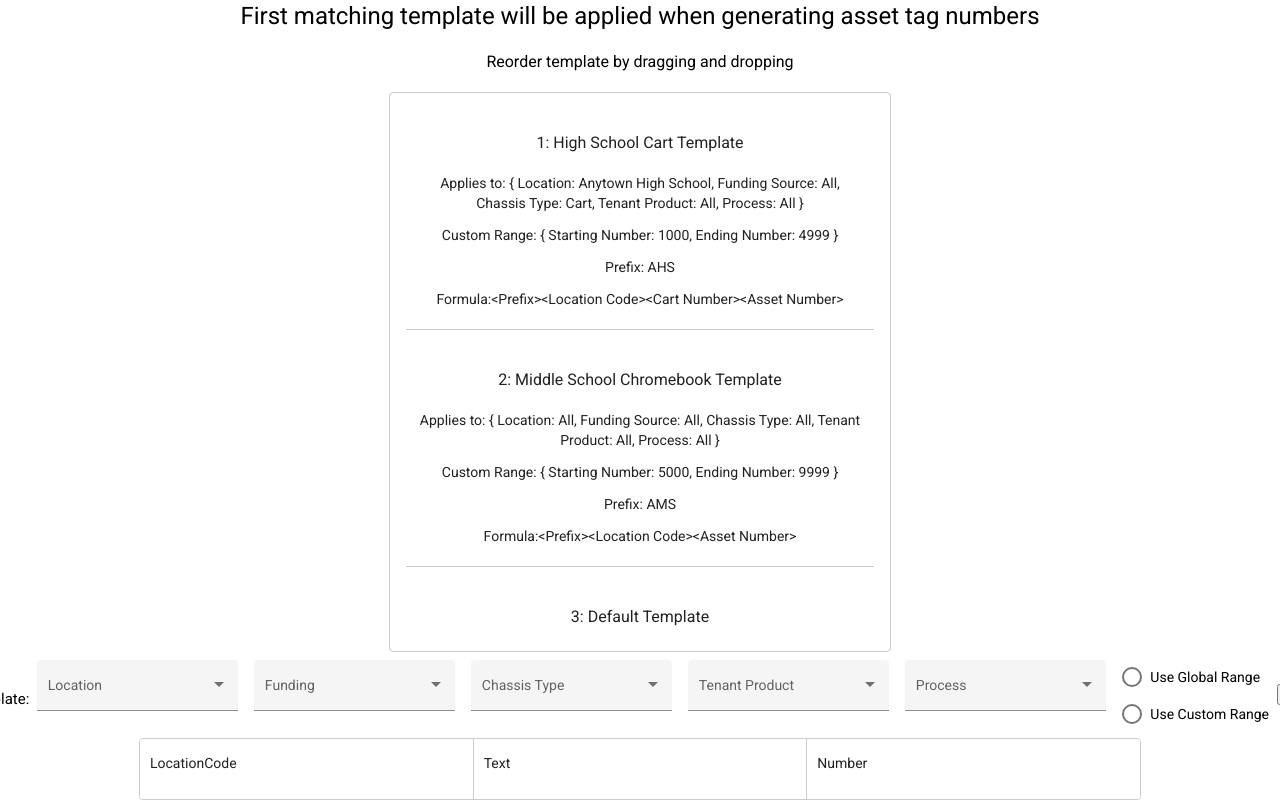
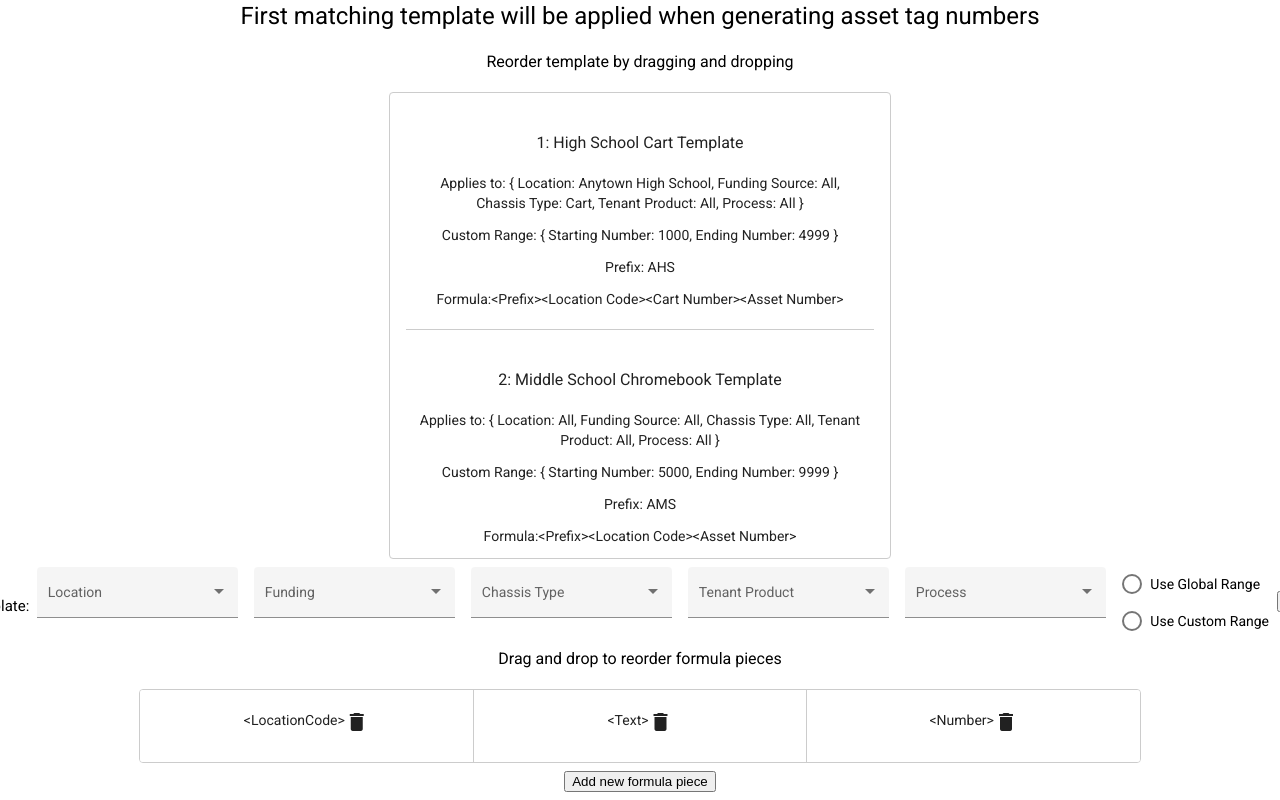
Before and after one commit to memarino92/asset-tagging, an Angular app: page / in a window 1280 px wide. Shown: the top 800 px of the page. Built offline with nearby package versions, Linux system fonts and the light colour scheme.

Commit message:
add styles and add delete icon

```diff
--- a/src/app/app.component.css
+++ b/src/app/app.component.css
@@ -70,6 +70,10 @@
   justify-content: center;
 }
 
+.formula-builder {
+  text-align: center;
+}
+
 .formula {
   width: 1000px;
   max-width: 100%;
@@ -87,9 +91,8 @@
   border-right: solid 1px #ccc;
   color: rgba(0, 0, 0, 0.87);
   display: flex;
-  flex-direction: row;
   align-items: center;
-  justify-content: space-between;
+  justify-content: center;
   box-sizing: border-box;
   cursor: move;
   background: white;
@@ -101,6 +104,15 @@
   border: none;
 }
 
+.formula-part-action {
+  align-self: flex-start;
+  justify-self: flex-start;
+}
+
+.add-new-formula-part {
+  margin: 0.5rem;
+}
+
 mat-form-field,
 mat-radio-button {
   margin: 0.5rem;
--- a/src/app/app.component.html
+++ b/src/app/app.component.html
@@ -88,6 +88,8 @@
     </mat-radio-group>
     <button mat-fab>Add</button>
   </div>
+  <div class="formula-builder">
+    <h3>Drag and drop to reorder formula pieces</h3>
     <div
       class="formula"
       cdkDropList
@@ -95,7 +97,12 @@
       (cdkDropListDropped)="formulaDrop($event)"
     >
       <div *ngFor="let formulaPart of formula" cdkDrag class="formula-part">
-      <p>{{ formulaPart.name }}</p>
+        <p><{{ formulaPart.name }}></p>
+        <mat-icon class="formula-part-action">delete</mat-icon>
+      </div>
+    </div>
+    <div class="add-new-formula-part">
+      <button>Add new formula piece</button>
     </div>
   </div>
 </div>
--- a/src/app/app.module.ts
+++ b/src/app/app.module.ts
@@ -7,6 +7,7 @@ import { MatFormFieldModule } from '@angular/material/form-field';
 import { MatSelectModule } from '@angular/material/select';
 import { DragDropModule } from '@angular/cdk/drag-drop';
 import { MatRadioModule } from '@angular/material/radio';
+import { MatIconModule } from '@angular/material/icon';
 
 @NgModule({
   declarations: [AppComponent],
@@ -17,6 +18,7 @@ import { MatRadioModule } from '@angular/material/radio';
     MatSelectModule,
     DragDropModule,
     MatRadioModule,
+    MatIconModule,
   ],
   providers: [],
   bootstrap: [AppComponent],
```
Lines whose indentation alone changed are shown as unchanged.
